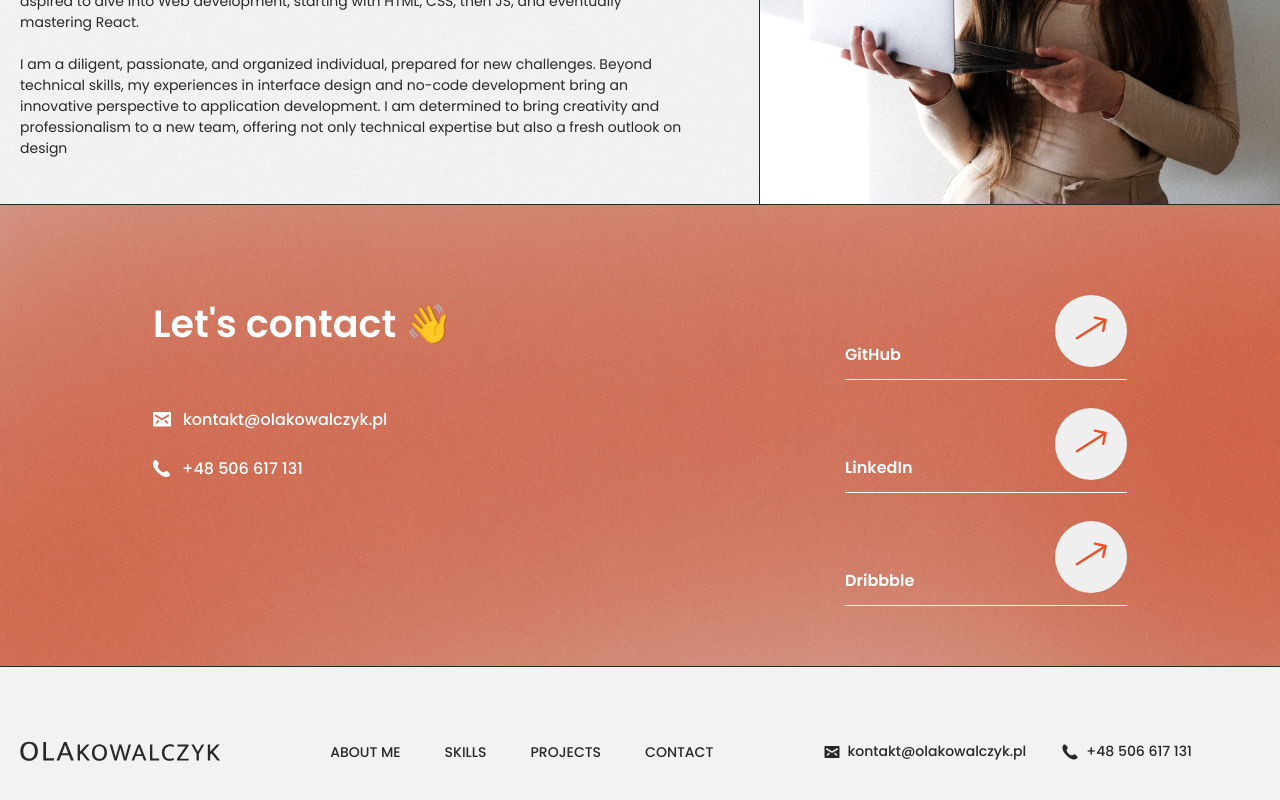
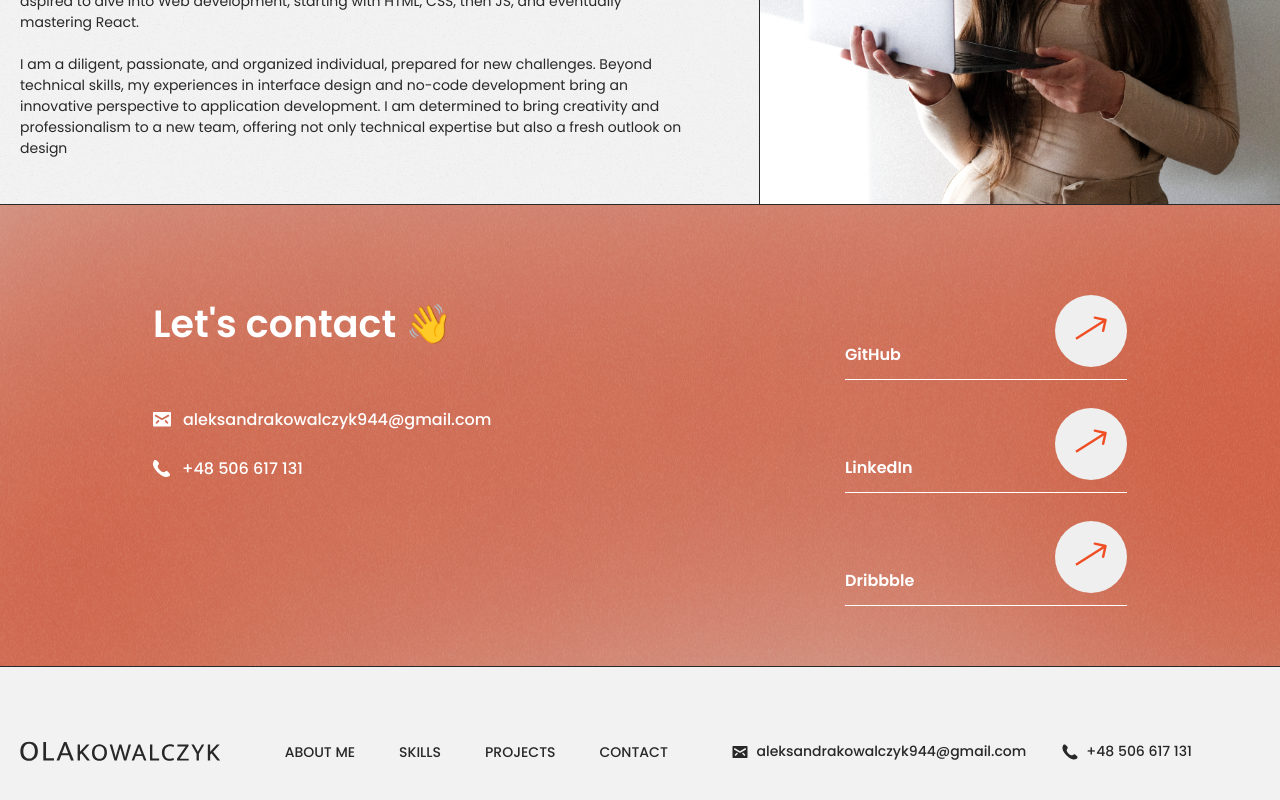
Before and after one commit to OlaHeklaDesign/PortfolioPaage, a React (Create React App) app: page /portfolio/ in a window 1280 px wide. Shown: the part 3187-3987 px from the top of the page. Built offline with nearby package versions, Linux system fonts and the light colour scheme.

Commit message:
Changes with text in html

```diff
--- a/src/Components/Contact/Contact.jsx
+++ b/src/Components/Contact/Contact.jsx
@@ -11,7 +11,7 @@ const Contact = () => {
         <h2>Let's contact 👋</h2>
         <div>
           <img src={mail_icon} alt="mail icon" />
-          <p>kontakt@olakowalczyk.pl</p>
+          <p>aleksandrakowalczyk944@gmail.com</p>
         </div>
         <div>
           <img src={phone_icon} alt="phone icon" />
--- a/src/Components/Footer/Footer.jsx
+++ b/src/Components/Footer/Footer.jsx
@@ -25,7 +25,7 @@ const Footer = () => {
       <div className="footer-contact">
         <div>
           <img src={mail_icon_black} alt="mail icon" />
-          <p>kontakt@olakowalczyk.pl</p>
+          <p>aleksandrakowalczyk944@gmail.com</p>
         </div>
         <div>
           <img src={phone_icon_black} alt="phone icon" />
```
